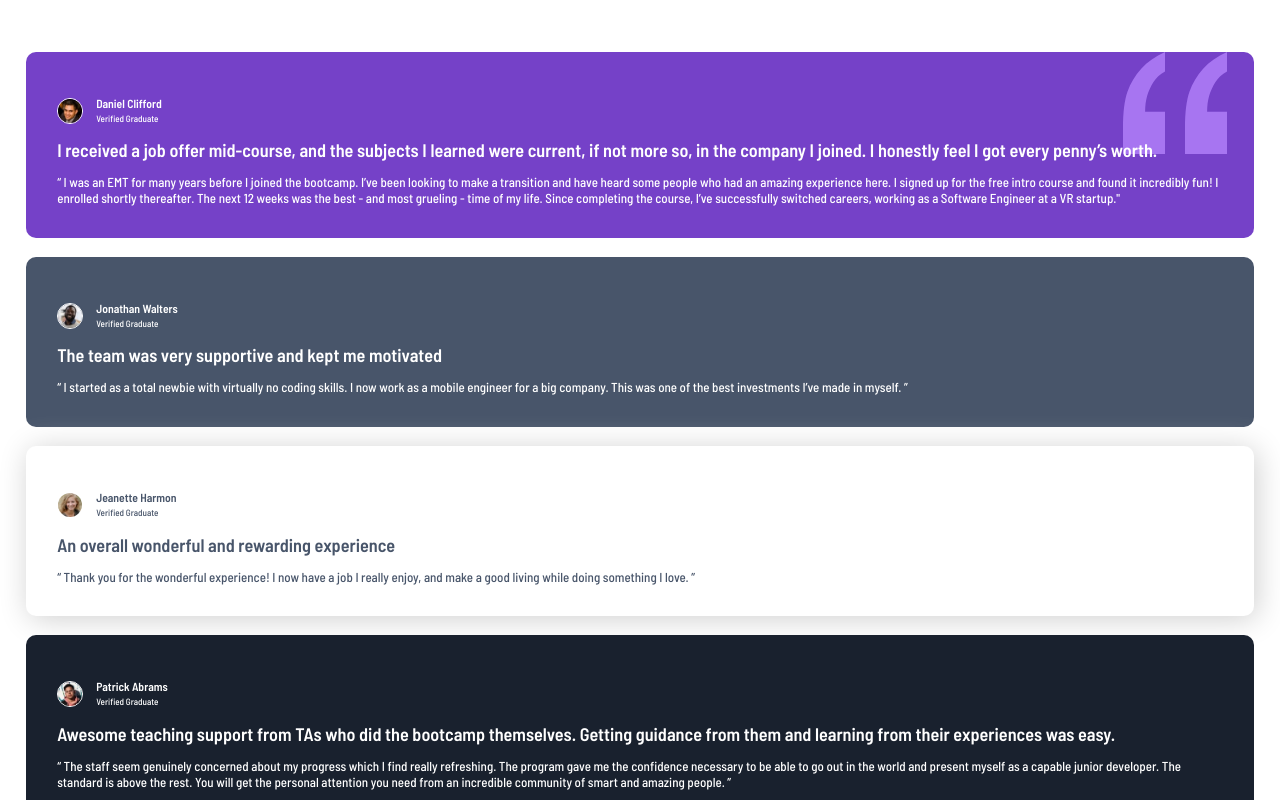
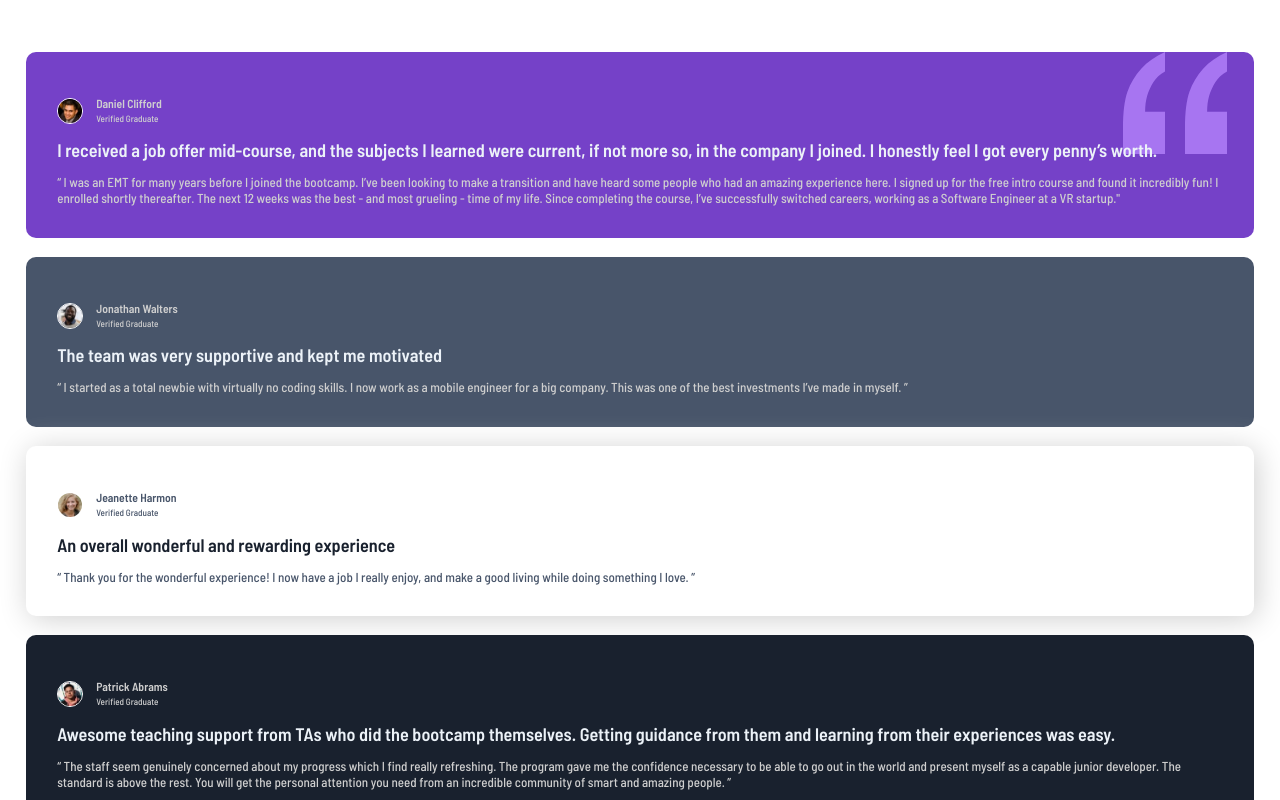
Before and after one commit to UdayPahan/Testimonial-grid-section-, a plain HTML site: page index.html in a window 1280 px wide. Shown: the top 800 px of the page. Drawn offline with Linux system fonts and the light colour scheme.

Commit message:
Add files via upload

```diff
--- a/testimonial.css
+++ b/testimonial.css
@@ -74,14 +74,17 @@
       margin-top:4rem;
    }
 }
-
-.testimonial:nth-of-type(1),.testimonial:nth-of-type(2),.testimonial:nth-of-type(4){
-   color:var(--primary-white);
+.testimonial:nth-of-type(1) h2,.testimonial:nth-of-type(2) h2,.testimonial:nth-of-type(4) h2{
+   color:var(--neutral-light-grayish-blue);
 }
 
-.testimonial:nth-of-type(3),.testimonial:nth-of-type(5) h2{
+.testimonial:nth-of-type(1) p,.testimonial:nth-of-type(2) p,.testimonial:nth-of-type(4) p{
+   color:var(--neutral-light-gray);
+}
+
+.testimonial:nth-of-type(3) h2,.testimonial:nth-of-type(5) h2{
    color:var(--primary-very-dark-blackish-blue);
 }
-.testimonial:nth-of-type(3),.testimonial:nth-of-type(5) p{
+.testimonial:nth-of-type(3) p,.testimonial:nth-of-type(5) p{
    color:var(--primary-very-dark-grayish-blue);
 }
```
